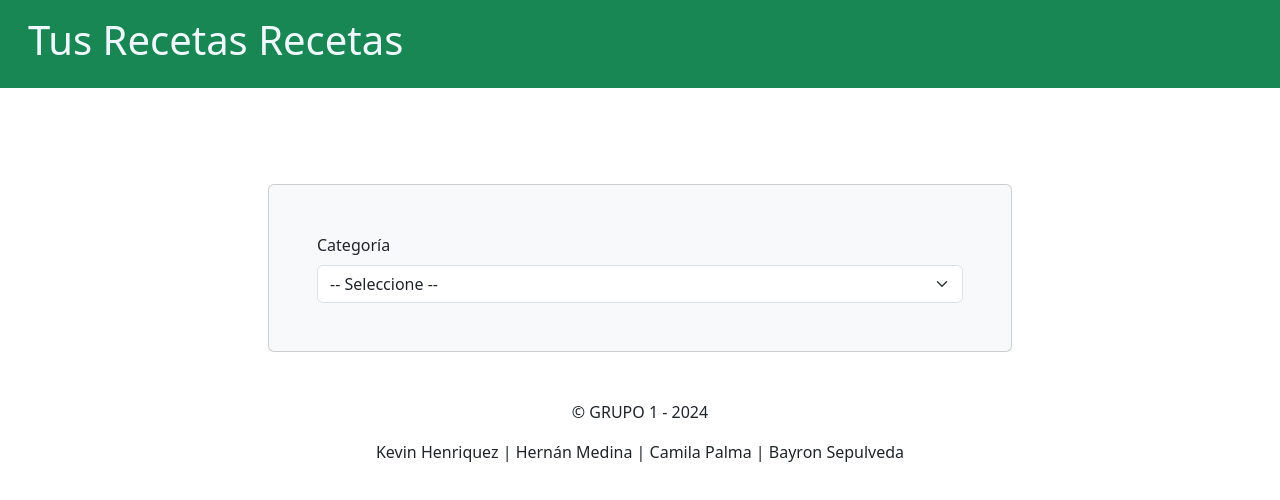
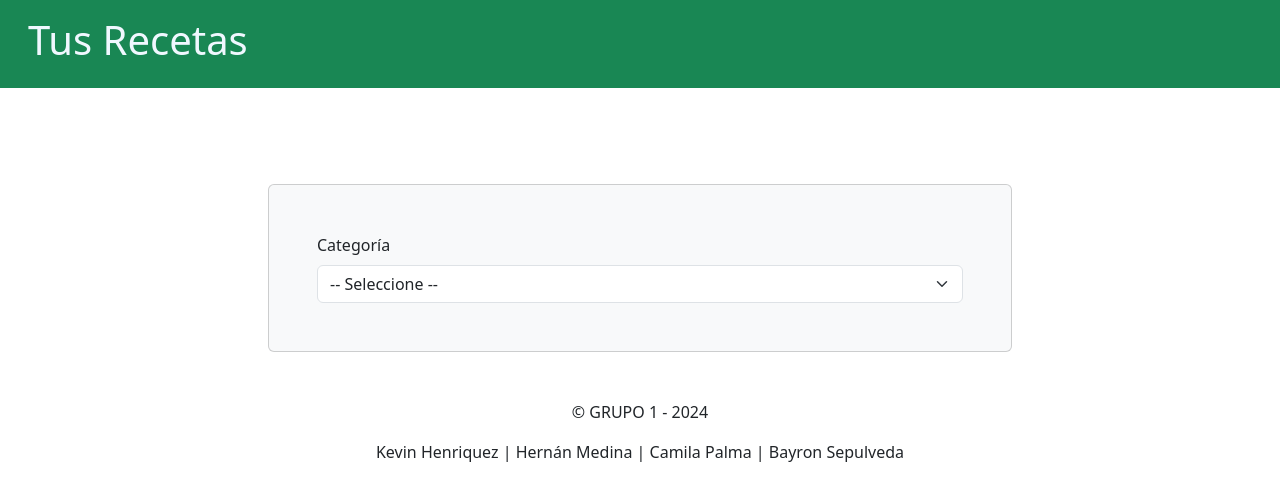
Before and after one commit to CamiPalmaS/M4_grupal_5, a plain HTML site: page index.html in a window 1280 px wide. Drawn offline with nearby package versions, Linux system fonts and the light colour scheme; no server answers.

Commit message:
se corrige palabra repetida en titulo

```diff
--- a/index.html
+++ b/index.html
@@ -14,7 +14,7 @@
 
     <nav class="navbar bg-success p-3">
         <div class="container-fluid">
-            <h1 id="titulo">Tus Recetas Recetas</h1>
+            <h1 id="titulo">Tus Recetas</h1>
         </div>
     </nav>
 
```
